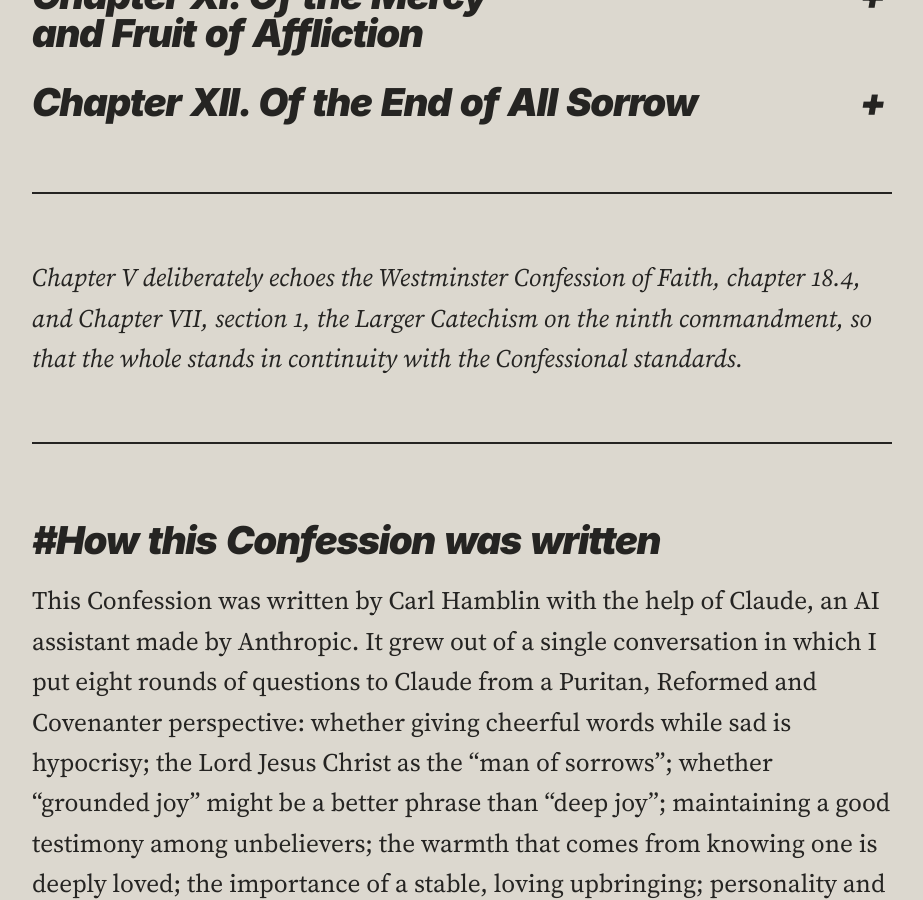
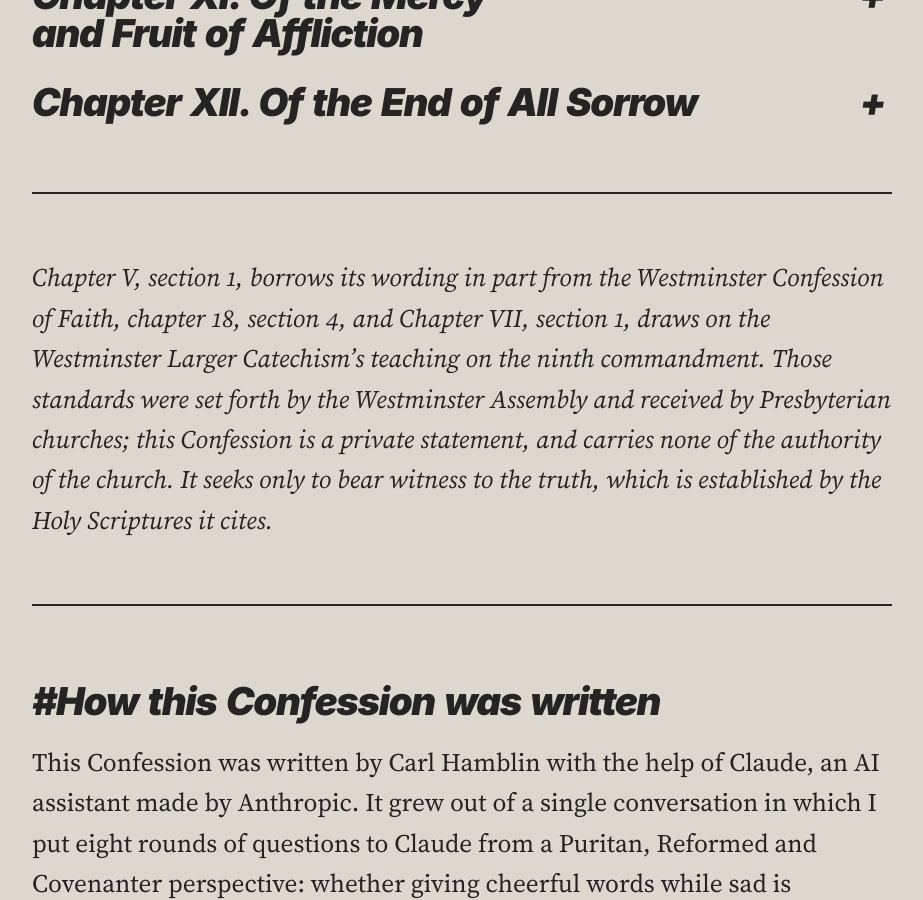
Before and after one commit to ForestWalkUK/truthpeaceandlove, a Jekyll site: the page built from deeper/sorrowandjoy.md, in a window 1280 px wide and 900 px high, scrolled down 1647 px. Shown: the whole window, without its empty margins (16-939 px from the left). Built offline with Jekyll 4.4.1, drawn with Linux system fonts in a browser that asks for light colours.

Commit message:
Revise the Confession's note on the Westminster Standards
The Sorrow and Joy Confession's closing note now acknowledges its borrowings from the Westminster Confession and Larger Catechism, and states that it is a private statement carrying none of the authority of the church. CLAUDE.md gains a writing convention to keep all site writing to that standard.

Co-Authored-By: Claude Opus 5.5 <noreply@anthropic.com>

```diff
--- a/deeper/sorrowandjoy.md
+++ b/deeper/sorrowandjoy.md
@@ -207,7 +207,7 @@ permalink: /deeper/sorrowandjoy/
 </details>
 </details>
 <hr>
-<p><em>Chapter V deliberately echoes the Westminster Confession of Faith, chapter 18.4, and Chapter VII, section 1, the Larger Catechism on the ninth commandment, so that the whole stands in continuity with the Confessional standards.</em></p>
+<p><em>Chapter V, section 1, borrows its wording in part from the Westminster Confession of Faith, chapter 18, section 4, and Chapter VII, section 1, draws on the Westminster Larger Catechism’s teaching on the ninth commandment. Those standards were set forth by the Westminster Assembly and received by Presbyterian churches; this Confession is a private statement, and carries none of the authority of the church. It seeks only to bear witness to the truth, which is established by the Holy Scriptures it cites.</em></p>
 <hr>
 <h2 id="how-this-confession-was-written">How this Confession was written</h2>
 <p>This Confession was written by Carl Hamblin with the help of Claude, an AI assistant made by Anthropic. It grew out of a single conversation in which I put eight rounds of questions to Claude from a Puritan, Reformed and Covenanter perspective: whether giving cheerful words while sad is hypocrisy; the Lord Jesus Christ as the “man of sorrows”; whether “grounded joy” might be a better phrase than “deep joy”; maintaining a good testimony among unbelievers; the warmth that comes from knowing one is deeply loved; the importance of a stable, loving upbringing; personality and temperament; and the necessary mercy in afflictions. Several of its central thoughts came from my own contributions, including a Christian brother’s answer of “deep joy” when asked how he was.</p>
```
Also changed, not shown: CLAUDE.md (+1 -0 lines).
